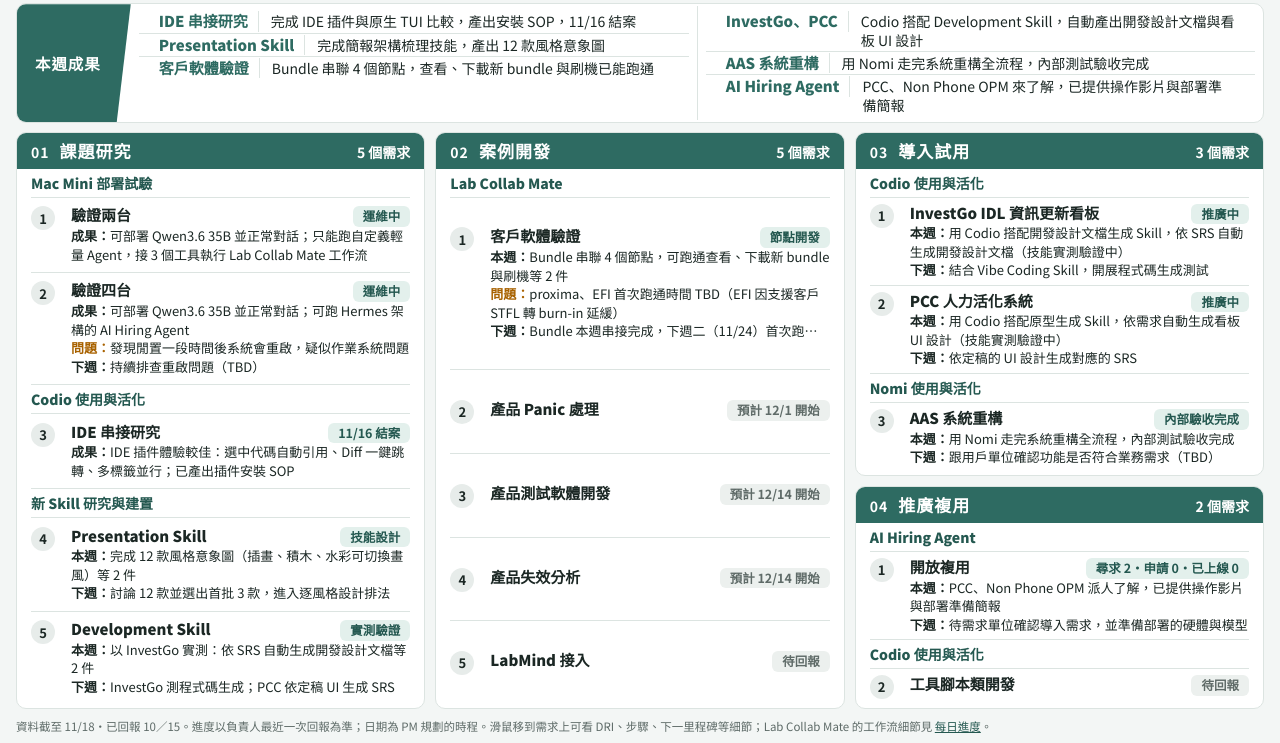
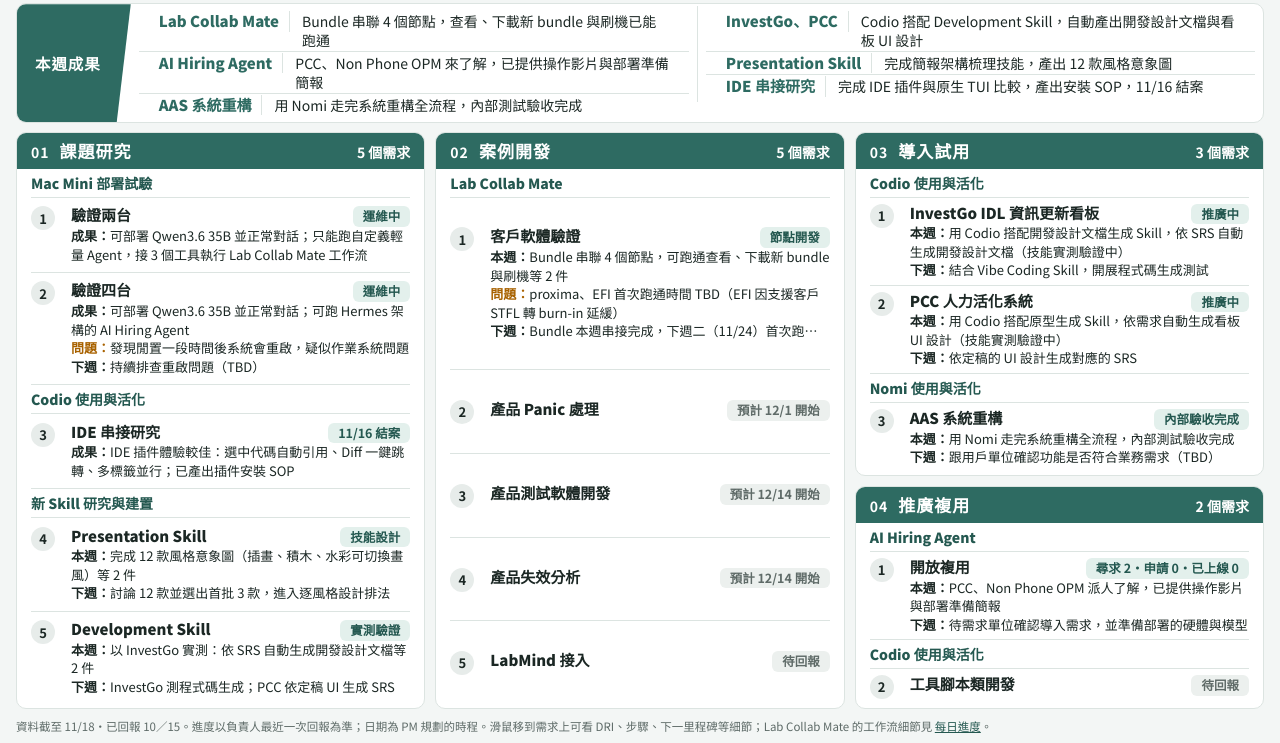
Before and after one commit to mingming2-alya/lab-collab-mate-progress-dashboard, a plain HTML site: page public/index.html in a window 1280 px wide. Shown: the part 87-830 px from the top of the page. Drawn offline with Linux system fonts and the light colour scheme.

Commit message:
[2026-11-17_overview-redesign] 本週成果依重要性排序；客戶軟體驗證成果標題改為 Lab Collab Mate
Co-Authored-By: Claude Opus 5.5 <noreply@anthropic.com>
Claude-Session: https://claude.ai/code/session_01Cd6Gft6mTX8zcMZinAmXya

```diff
--- a/public/index.html
+++ b/public/index.html
@@ -181,7 +181,7 @@ html.fit2 .ask b{font-size:15.5px}
      rel    與其他需求的關聯
      nums   推廣型要問的數字名稱
      rep    本週回報：{now:步驟索引或索引陣列（-1＝尚未開始）, subDone:子階段完成數, subs:[[子項,步驟索引]],
-                       pill:"狀態標籤文字（選填，覆寫自動判斷）", hideDone:true＝卡片不顯示本週（內容已在成果，只用於本週成果與統計）, issue:"遇到的問題（不需副總幫忙；不算本週進度）", done:[...], next:[...], hl:[放進「本週成果」的完成事項：索引，或 {i:索引, s:主題, t:短句}], help:"", conclusion:"", nums:{...}}；null＝待回報
+                       pill:"狀態標籤文字（選填，覆寫自動判斷）", hideDone:true＝卡片不顯示本週（內容已在成果，只用於本週成果與統計）, issue:"遇到的問題（不需副總幫忙；不算本週進度）", done:[...], next:[...], hl:[放進「本週成果」的完成事項：索引，或 {i:索引, s:主題, t:短句, o:顯示順序}], help:"", conclusion:"", nums:{...}}；null＝待回報
      last   最近一次的已知狀態（本週尚未回報時顯示）：{date, now, subs, text} */
 const WEEK = {from:"2026-11-13", to:"2026-11-19"};  /* 週次：週五到隔週四 */
 const ASOF = "2026-11-18";
@@ -202,14 +202,14 @@ const MODULES = [
      desc:"比較 Codio 的 IDE 插件與原生 TUI：插件在上手、多會話、閱讀輸出、選中代碼、引用檔案、跳回代碼都較直覺；TUI 把操作留在鍵盤上。產出 IDE 插件安裝 SOP（5 步）。11/16 結案，沒有規劃下一步。",
      rep:{pill:"11/16 結案", conclusion:"IDE 插件體驗較佳：選中代碼自動引用、Diff 一鍵跳轉、多標籤並行；已產出插件安裝 SOP",
           done:["完成 IDE 插件與原生 TUI 體驗比較，產出插件安裝 SOP，11/16 結案"], hideDone:true,
-          hl:[{i:0, s:"IDE 串接研究", t:"完成 IDE 插件與原生 TUI 比較，產出安裝 SOP，11/16 結案"}]}},
+          hl:[{i:0, o:6, s:"IDE 串接研究", t:"完成 IDE 插件與原生 TUI 比較，產出安裝 SOP，11/16 結案"}]}},
     {proj:"新 Skill 研究與建置", name:"Presentation Skill", type:"deliver", dri:"Alyanna", steps:SKILL, rel:"之後接上 Nomi",
      sub:{at:2, items:["目標／對象／架構／內容梳理","風格與排版","品管與檢查驗證"]},
      desc:"技能名 deck-architect（從頭到尾支援簡報全流程的 Skill）。進度來源：claude-base-skills repo 的 presentation-skill-generation 分支。目前在技能設計：方法論已用 4 份真實簡報驗證，正在做設計美感的風格定調；尚未用真實簡報從頭做到成品。",
      rep:{now:1,
           done:["完成 12 款風格意象圖（插畫、積木、水彩可切換畫風）", "依審閱回饋重做顧問報告、週報、攝影雜誌三款"],
           next:["討論 12 款並選出首批 3 款，進入逐風格設計排法"],
-          hl:[{i:0, s:"Presentation Skill", t:"完成簡報架構梳理技能，產出 12 款風格意象圖"}]}},
+          hl:[{i:0, o:5, s:"Presentation Skill", t:"完成簡報架構梳理技能，產出 12 款風格意象圖"}]}},
     {proj:"新 Skill 研究與建置", name:"Development Skill", type:"deliver", dri:"Lucas", steps:SKILL, rel:"由 Codio 執行，InvestGo、PCC 驗證",
      sub:{at:2, items:["需求梳理","SRS","原型設計","開發設計文檔","程式碼生成校正","上線運維","測試用例生成"]},
      desc:"以 InvestGo 部門 IDL 資訊更新看板、PCC 人力活化系統兩個需求實測，與 Codio 的兩個案例共用驗證。",
@@ -222,7 +222,7 @@ const MODULES = [
      ms:[["2026-11-24","Bundle 首次跑通"],["2026-11-25","proxima 自動化節點開發完成"],["2026-12-01","Bundle 五次跑通"],["2026-12-11","正式上線（proxima、EFI 首次跑通 TBD）"]],
      rep:{now:1, subs:[["Bundle",1],["proxima",1],["EFI",1]],
           done:["Bundle 串聯 4 個節點，可跑通查看、下載新 bundle 與刷機", "Bundle 累計 9 個、proxima 6 個、EFI 1 個自動化節點"],
-          hl:[{i:0, s:"客戶軟體驗證", t:"Bundle 串聯 4 個節點，查看、下載新 bundle 與刷機已能跑通"}],
+          hl:[{i:0, s:"Lab Collab Mate", t:"Bundle 串聯 4 個節點，查看、下載新 bundle 與刷機已能跑通", o:1}],
           issue:"proxima、EFI 首次跑通時間 TBD（EFI 因支援客戶 STFL 轉 burn-in 延緩）",
           next:["Bundle 本週串接完成，下週二（11/24）首次跑通全流程"]}},
     {proj:"Lab Collab Mate", name:"產品 Panic 處理", type:"deliver", dri:"Simon、Gary、熙宁", steps:WF, start:"2026-12-01",
@@ -241,7 +241,7 @@ const MODULES = [
      desc:"大型系統類開發：以 InvestGo 部門 IDL 資訊更新看板需求為試點，用 Codio 搭配開發 Skill 走開發流程。",
      rep:{done:["用 Codio 搭配開發設計文檔生成 Skill，依 SRS 自動生成開發設計文檔（技能實測驗證中）"],
           next:["結合 Vibe Coding Skill，開展程式碼生成測試"],
-          hl:[{i:0, s:"InvestGo、PCC", t:"Codio 搭配 Development Skill，自動產出開發設計文檔與看板 UI 設計"}]}},
+          hl:[{i:0, o:4, s:"InvestGo、PCC", t:"Codio 搭配 Development Skill，自動產出開發設計文檔與看板 UI 設計"}]}},
     {proj:"Codio 使用與活化", name:"PCC 人力活化系統", type:"promo", dri:"Lucas", rel:"與 Development Skill 共用驗證",
      desc:"大型系統類開發：以 PCC 人力活化系統需求為試點，用 Codio 搭配開發 Skill 走開發流程。",
      rep:{done:["用 Codio 搭配原型生成 Skill，依需求自動生成看板 UI 設計（技能實測驗證中）"],
@@ -252,14 +252,14 @@ const MODULES = [
      rep:{now:5, pill:"內部驗收完成",
           done:["用 Nomi 走完系統重構全流程，內部測試驗收完成"],
           next:["跟用戶單位確認功能是否符合業務需求（TBD）"],
-          hl:[{i:0, s:"AAS 系統重構", t:"用 Nomi 走完系統重構全流程，內部測試驗收完成"}]}}
+          hl:[{i:0, o:3, s:"AAS 系統重構", t:"用 Nomi 走完系統重構全流程，內部測試驗收完成"}]}}
   ]},
   {no:"④", name:"推廣複用", col:2, reqs:[
     {proj:"AI Hiring Agent", name:"開放複用", type:"promo", dri:"Alyanna", nums:["尋求","申請","已上線"], numUnit:"單位",
      rep:{nums:{"尋求":2, "申請":0, "已上線":0},
           done:["PCC、Non Phone OPM 派人了解，已提供操作影片與部署準備簡報"],
           next:["待需求單位確認導入需求，並準備部署的硬體與模型"],
-          hl:[{i:0, s:"AI Hiring Agent", t:"PCC、Non Phone OPM 來了解，已提供操作影片與部署準備簡報"}]}},
+          hl:[{i:0, o:2, s:"AI Hiring Agent", t:"PCC、Non Phone OPM 來了解，已提供操作影片與部署準備簡報"}]}},
     {proj:"Codio 使用與活化", name:"工具腳本類開發", type:"promo", dri:null, rep:null}
   ]}
 ];
@@ -284,7 +284,8 @@ $("head").innerHTML = `<h1>本週進度</h1><span class="wk num">｜ ${md(WEEK.f
 
 /* 第二行：本週成果「主題｜成果」。回報的 hl 可寫 {i:完成事項索引, s:主題, t:短句}；只寫索引時，主題用需求名、內容用完成事項原文。最多 6 則 */
 let wins = reported.flatMap(r => (r.rep.hl || []).map(h => typeof h === "number"
-  ? {s:r.name, t:r.rep.done[h]} : {s:h.s || r.name, t:h.t || r.rep.done[h.i]}));
+  ? {s:r.name, t:r.rep.done[h]} : {s:h.s || r.name, t:h.t || r.rep.done[h.i], o:h.o ?? 99}));
+wins.sort((a, b) => (a.o ?? 99) - (b.o ?? 99));  /* hl 的 o＝顯示順序（依重要性，PM 決定） */
 if (!wins.length) wins = reported.filter(hasDone).map(r => ({s:r.name, t:r.rep.done[0]}));
 wins = wins.slice(0, 6);
 $("wins").innerHTML = wins.length
```
Also changed, not shown: work/2026-11-17_overview-redesign/outputs/screenshots/overview-1440.png, work/2026-11-17_overview-redesign/outputs/screenshots/overview-1920.png, work/2026-11-17_overview-redesign/outputs/screenshots/overview-mobile.png, 1 other file.
